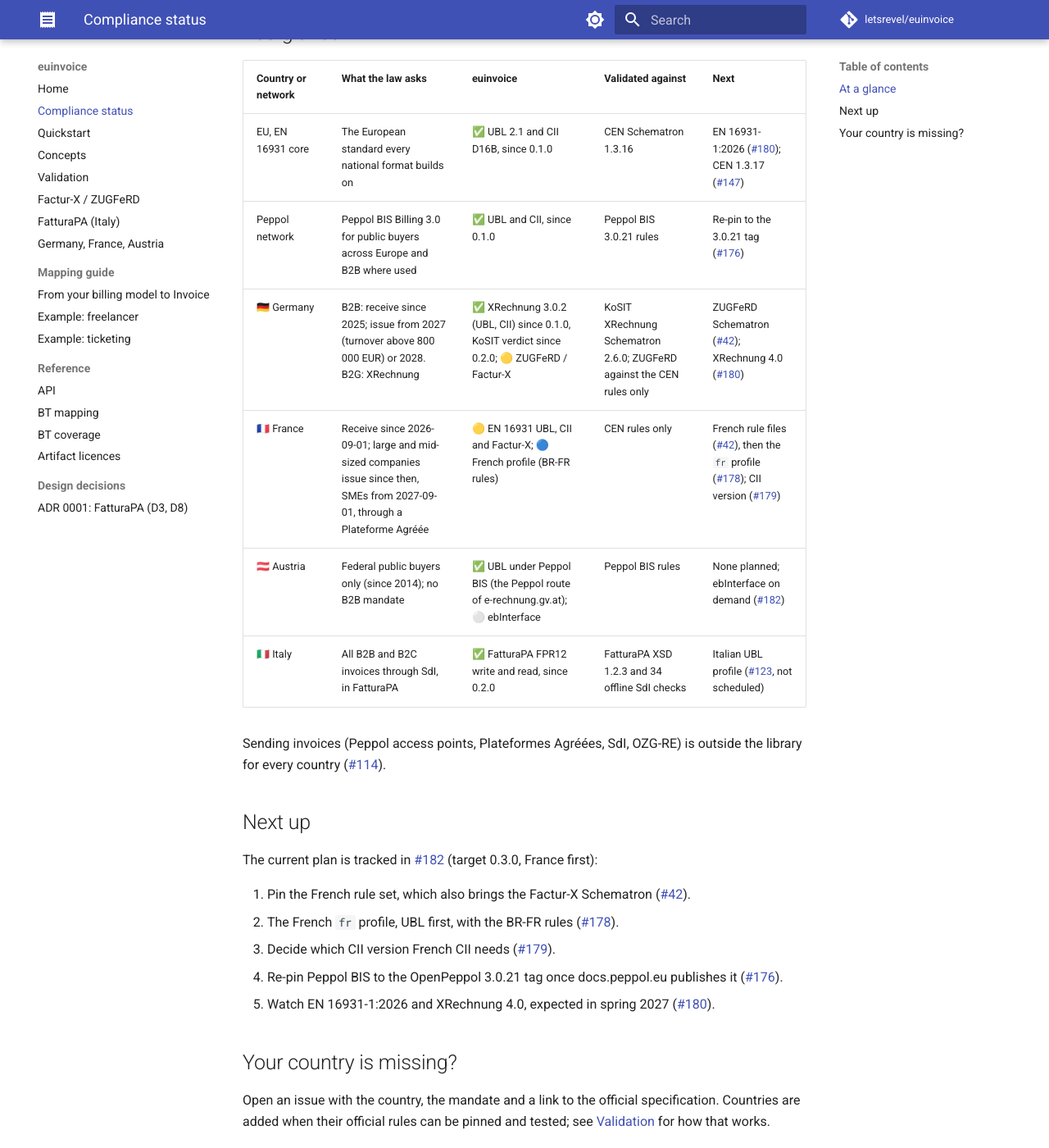
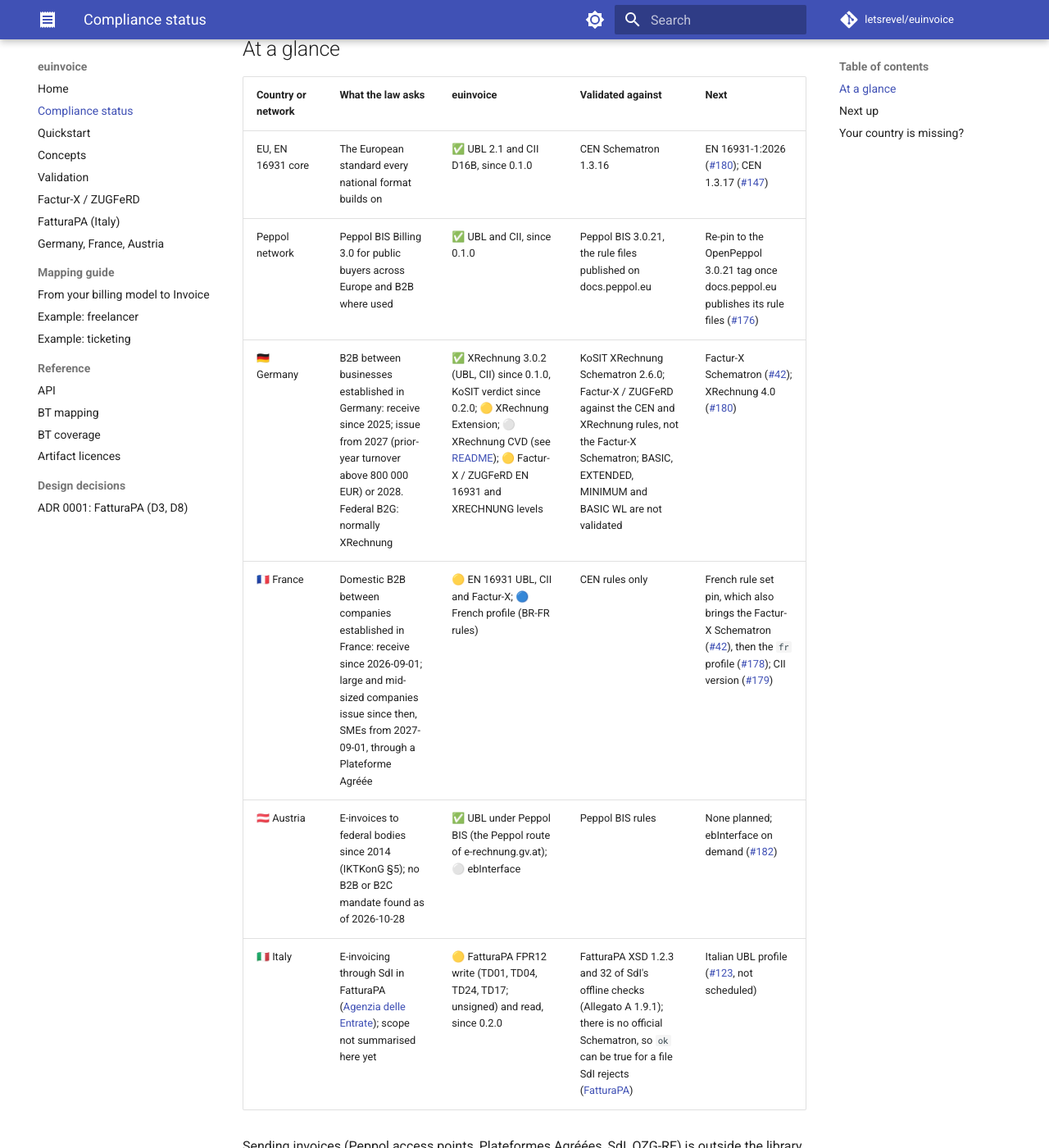
Before and after one commit to letsrevel/euinvoice, an MkDocs documentation site: the page built from docs/compliance.md, in a window 1280 px wide and 1400 px high, scrolled down 602 px. Shown: the whole window at 82% size. Built offline with MkDocs 1.6.1 and Material for MkDocs 9.7.7, drawn with Linux system fonts in a browser that asks for light colours; comment, search, counter and statistics services are not loaded; some of the changed text lies outside the part shown.

Commit message:
docs: tighten the compliance table facts; README and CONTRIBUTING wording
Co-Authored-By: Claude Opus 5.5 <noreply@anthropic.com>

```diff
--- a/docs/compliance.md
+++ b/docs/compliance.md
@@ -9,8 +9,8 @@ and [FatturaPA](fatturapa.md). This page is not tax advice.
 
 | Mark | Meaning |
 |---|---|
-| ✅ | Supported: euinvoice writes and reads the format and validates it against the pinned official rules |
-| 🟡 | Partial: usable, but some official rules are not yet checked |
+| ✅ | Supported: euinvoice writes and reads the format and validates it against the pinned official rules (limits in the linked pages) |
+| 🟡 | Partial: usable, but some official rules are not checked or some variants are not supported |
 | 🔵 | Planned, with an open issue |
 | ⚪ | Not planned |
 
@@ -19,11 +19,11 @@ and [FatturaPA](fatturapa.md). This page is not tax advice.
 | Country or network | What the law asks | euinvoice | Validated against | Next |
 |---|---|---|---|---|
 | EU, EN 16931 core | The European standard every national format builds on | ✅ UBL 2.1 and CII D16B, since 0.1.0 | CEN Schematron 1.3.16 | EN 16931-1:2026 ([#180](https://github.com/letsrevel/euinvoice/issues/180)); CEN 1.3.17 ([#147](https://github.com/letsrevel/euinvoice/issues/147)) |
-| Peppol network | Peppol BIS Billing 3.0 for public buyers across Europe and B2B where used | ✅ UBL and CII, since 0.1.0 | Peppol BIS 3.0.21 rules | Re-pin to the 3.0.21 tag ([#176](https://github.com/letsrevel/euinvoice/issues/176)) |
-| 🇩🇪 Germany | B2B: receive since 2025; issue from 2027 (turnover above 800 000 EUR) or 2028. B2G: XRechnung | ✅ XRechnung 3.0.2 (UBL, CII) since 0.1.0, KoSIT verdict since 0.2.0; 🟡 ZUGFeRD / Factur-X | KoSIT XRechnung Schematron 2.6.0; ZUGFeRD against the CEN rules only | ZUGFeRD Schematron ([#42](https://github.com/letsrevel/euinvoice/issues/42)); XRechnung 4.0 ([#180](https://github.com/letsrevel/euinvoice/issues/180)) |
-| 🇫🇷 France | Receive since 2026-09-01; large and mid-sized companies issue since then, SMEs from 2027-09-01, through a Plateforme Agréée | 🟡 EN 16931 UBL, CII and Factur-X; 🔵 French profile (BR-FR rules) | CEN rules only | French rule files ([#42](https://github.com/letsrevel/euinvoice/issues/42)), then the `fr` profile ([#178](https://github.com/letsrevel/euinvoice/issues/178)); CII version ([#179](https://github.com/letsrevel/euinvoice/issues/179)) |
-| 🇦🇹 Austria | Federal public buyers only (since 2014); no B2B mandate | ✅ UBL under Peppol BIS (the Peppol route of e-rechnung.gv.at); ⚪ ebInterface | Peppol BIS rules | None planned; ebInterface on demand ([#182](https://github.com/letsrevel/euinvoice/issues/182)) |
-| 🇮🇹 Italy | All B2B and B2C invoices through SdI, in FatturaPA | ✅ FatturaPA FPR12 write and read, since 0.2.0 | FatturaPA XSD 1.2.3 and 34 offline SdI checks | Italian UBL profile ([#123](https://github.com/letsrevel/euinvoice/issues/123), not scheduled) |
+| Peppol network | Peppol BIS Billing 3.0 for public buyers across Europe and B2B where used | ✅ UBL and CII, since 0.1.0 | Peppol BIS 3.0.21, the rule files published on docs.peppol.eu | Re-pin to the OpenPeppol 3.0.21 tag once docs.peppol.eu publishes its rule files ([#176](https://github.com/letsrevel/euinvoice/issues/176)) |
+| 🇩🇪 Germany | B2B between businesses established in Germany: receive since 2025; issue from 2027 (prior-year turnover above 800 000 EUR) or 2028. Federal B2G: normally XRechnung | ✅ XRechnung 3.0.2 (UBL, CII) since 0.1.0, KoSIT verdict since 0.2.0; 🟡 XRechnung Extension; ⚪ XRechnung CVD (see [README](https://github.com/letsrevel/euinvoice#readme)); 🟡 Factur-X / ZUGFeRD EN 16931 and XRECHNUNG levels | KoSIT XRechnung Schematron 2.6.0; Factur-X / ZUGFeRD against the CEN and XRechnung rules, not the Factur-X Schematron; BASIC, EXTENDED, MINIMUM and BASIC WL are not validated | Factur-X Schematron ([#42](https://github.com/letsrevel/euinvoice/issues/42)); XRechnung 4.0 ([#180](https://github.com/letsrevel/euinvoice/issues/180)) |
+| 🇫🇷 France | Domestic B2B between companies established in France: receive since 2026-09-01; large and mid-sized companies issue since then, SMEs from 2027-09-01, through a Plateforme Agréée | 🟡 EN 16931 UBL, CII and Factur-X; 🔵 French profile (BR-FR rules) | CEN rules only | French rule set pin, which also brings the Factur-X Schematron ([#42](https://github.com/letsrevel/euinvoice/issues/42)), then the `fr` profile ([#178](https://github.com/letsrevel/euinvoice/issues/178)); CII version ([#179](https://github.com/letsrevel/euinvoice/issues/179)) |
+| 🇦🇹 Austria | E-invoices to federal bodies since 2014 (IKTKonG §5); no B2B or B2C mandate found as of 2026-10-28 | ✅ UBL under Peppol BIS (the Peppol route of e-rechnung.gv.at); ⚪ ebInterface | Peppol BIS rules | None planned; ebInterface on demand ([#182](https://github.com/letsrevel/euinvoice/issues/182)) |
+| 🇮🇹 Italy | E-invoicing through SdI in FatturaPA ([Agenzia delle Entrate](https://www.agenziaentrate.gov.it/portale/web/guest/aree-tematiche/fatturazione-elettronica)); scope not summarised here yet | 🟡 FatturaPA FPR12 write (TD01, TD04, TD24, TD17; unsigned) and read, since 0.2.0 | FatturaPA XSD 1.2.3 and 32 of SdI's offline checks (Allegato A 1.9.1); there is no official Schematron, so `ok` can be true for a file SdI rejects ([FatturaPA](fatturapa.md)) | Italian UBL profile ([#123](https://github.com/letsrevel/euinvoice/issues/123), not scheduled) |
 
 Sending invoices (Peppol access points, Plateformes Agréées, SdI, OZG-RE) is outside the library for every
 country ([#114](https://github.com/letsrevel/euinvoice/issues/114)).
@@ -36,7 +36,7 @@ France first):
 1. Pin the French rule set, which also brings the Factur-X Schematron ([#42](https://github.com/letsrevel/euinvoice/issues/42)).
 2. The French `fr` profile, UBL first, with the BR-FR rules ([#178](https://github.com/letsrevel/euinvoice/issues/178)).
 3. Decide which CII version French CII needs ([#179](https://github.com/letsrevel/euinvoice/issues/179)).
-4. Re-pin Peppol BIS to the OpenPeppol 3.0.21 tag once docs.peppol.eu publishes it ([#176](https://github.com/letsrevel/euinvoice/issues/176)).
+4. Re-pin Peppol BIS to the OpenPeppol 3.0.21 tag once docs.peppol.eu publishes its rule files ([#176](https://github.com/letsrevel/euinvoice/issues/176)).
 5. Watch EN 16931-1:2026 and XRechnung 4.0, expected in spring 2027 ([#180](https://github.com/letsrevel/euinvoice/issues/180)).
 
 ## Your country is missing?
```
Also changed, not shown: CONTRIBUTING.md (+3 -3 lines), README.md (+2 -3 lines), 2 other files.
